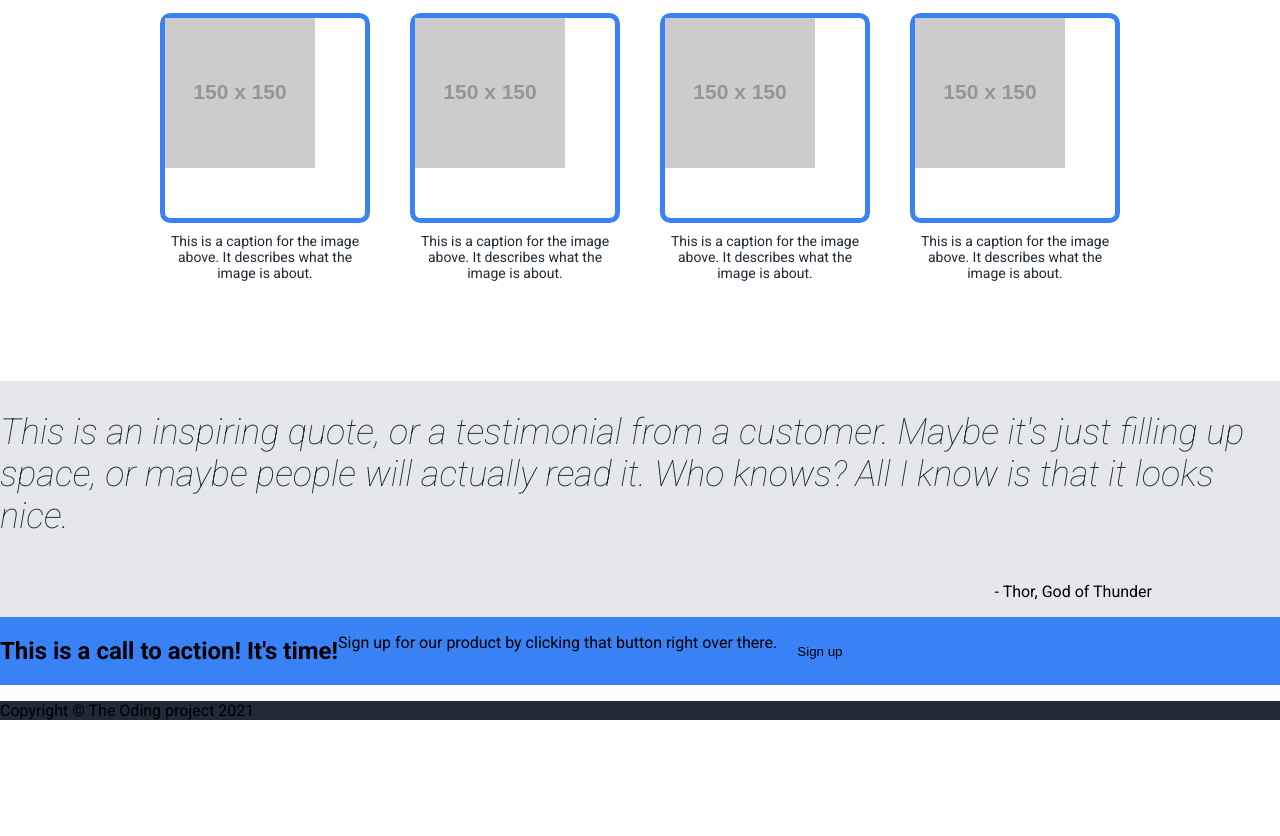
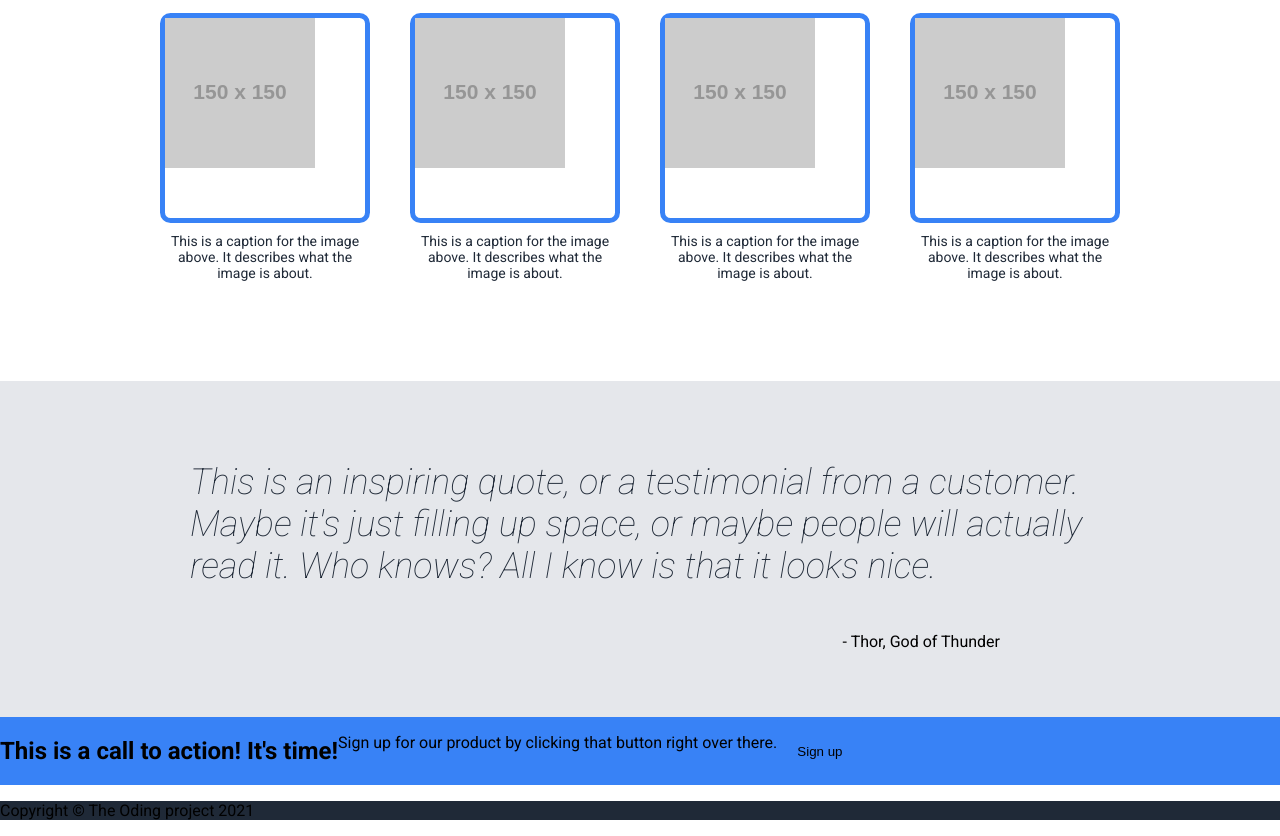
Before and after one commit to rhodevisser/Landing_Page, a plain HTML site: page index.html in a window 1280 px wide. Shown: the part 533-1369 px from the top of the page. Before the commit the page ends 1269 px from the top, so only its background shows below. Drawn offline with Linux system fonts and the light colour scheme; placeholder pictures from the web are drawn by us.

Commit message:
style: Add CSS to box 3

```diff
--- a/index.html
+++ b/index.html
@@ -88,6 +88,7 @@
 
 
         <div class="box_3">
+            <div class="quote_name">
                 <div class="item_5">
                     <h2>
                         This is an inspiring quote, or a testimonial from a customer.
@@ -99,6 +100,7 @@
                     <p>
                         - Thor, God of Thunder
                     </p>
+                </div>
             </div>
         </div>
 
--- a/resources/index.css
+++ b/resources/index.css
@@ -139,11 +139,22 @@ header {
     margin: 10px;
 }
 
+/*box_3 css*/
+
 .box_3 {
+    background-color: #e5e7eb;
     display: flex;
+    justify-content: center;
+
+
+}
+
+.box_3 .quote_name {
+    display: flex;
+    align-items: center;
     flex-direction: column;
-    background-color: #e5e7eb;
-    justify-content: center;
+    margin: 50px 0;
+    max-width: 900px;
 }
 
 .box_3 h2 {
@@ -151,6 +162,7 @@ header {
     font-style: italic;
     font-weight: lighter;
     color: #1f2937;
+    max-width: 900px;
 }
 
 .box_3 .item_6 {
```
Lines whose indentation alone changed are shown as unchanged.
